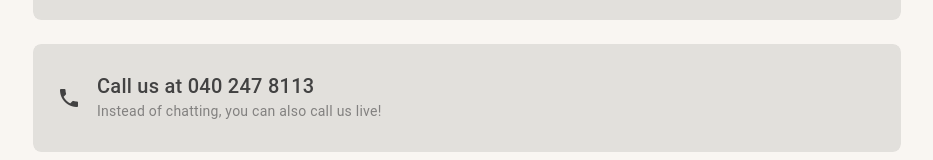
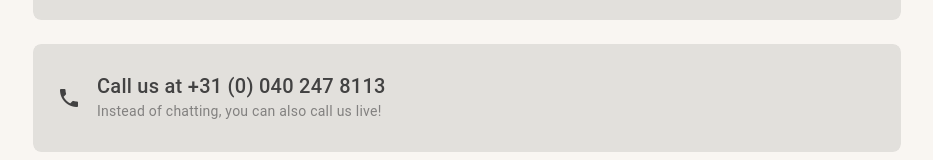
Before and after one commit to GEWIS/intro-radio, a Vue app in the folder frontend/: page / in a window 1280 px wide. Shown: the part 1101-1261 px from the top of the page, without its empty margins (173-1106 px from the left). Built offline with nearby package versions, Linux system fonts and the light colour scheme; no server answers.

Commit message:
fix: full number

```diff
--- a/frontend/src/components/Landing.vue
+++ b/frontend/src/components/Landing.vue
@@ -54,7 +54,7 @@
             href="tel:0402478113"
             rounded="lg"
             subtitle="Instead of chatting, you can also call us live!"
-            title="Call us at 040 247 8113"
+            title="Call us at +31 (0) 040 247 8113"
             variant="tonal"
           >
             <template #prepend>
```
